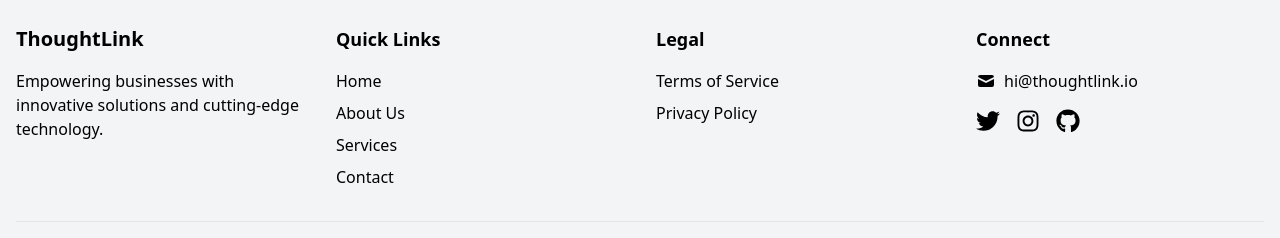
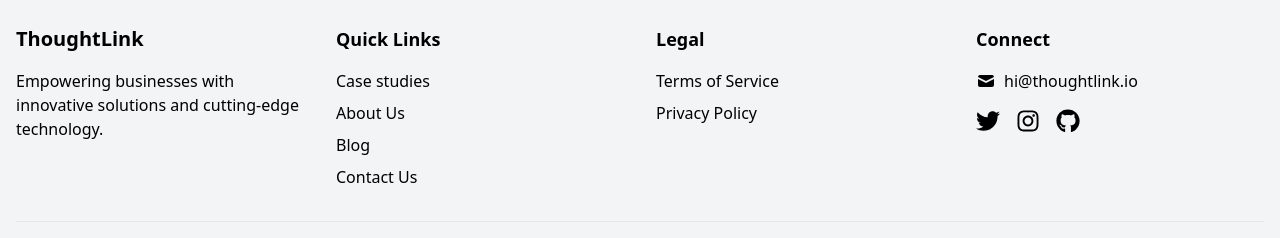
Before and after one commit to cursedxp/automatics.dev, a Next.js app: page / in a window 1280 px wide. Shown: the part 3936-4174 px from the top of the page. Built offline with nearby package versions, Linux system fonts and the light colour scheme; a web font is replaced by a local one.

Commit message:
✨ (FooterSection.js): update footer links to improve navigation and user experience

```diff
--- a/app/components/home/footerSection/FooterSection.js
+++ b/app/components/home/footerSection/FooterSection.js
@@ -22,23 +22,23 @@ const FooterSection = () => {
             </h3>
             <ul className="space-y-2">
               <li>
-                <Link href="/" className="text-black">
-                  Home
+                <Link href="/case-studies" className="text-black">
+                  Case studies
                 </Link>
               </li>
               <li>
-                <Link href="/about" className="text-black">
+                <Link href="/about-us" className="text-black">
                   About Us
                 </Link>
               </li>
               <li>
-                <Link href="/services" className="text-black">
-                  Services
+                <Link href="/blog" className="text-black">
+                  Blog
                 </Link>
               </li>
               <li>
-                <Link href="/contact" className="text-black">
-                  Contact
+                <Link href="/contact-us" className="text-black">
+                  Contact Us
                 </Link>
               </li>
             </ul>
```
